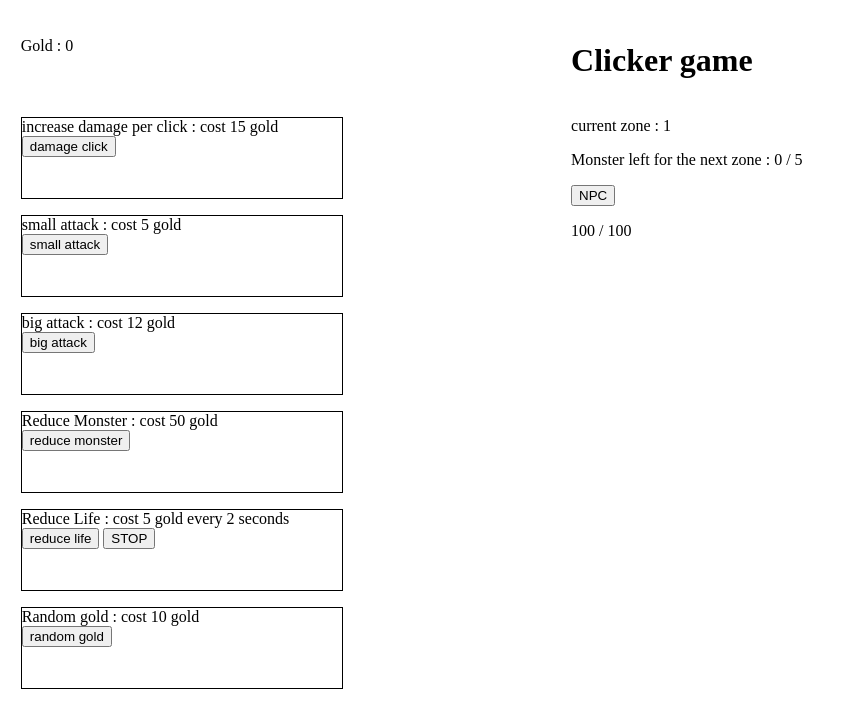
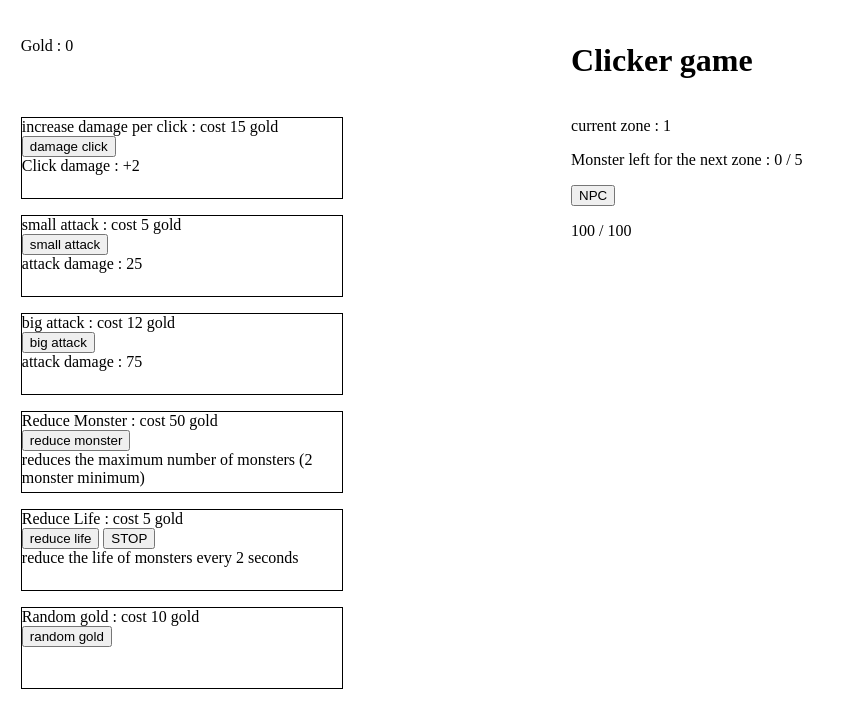
Before and after one commit to SacleuxBenoit/clicker-game, a PHP site: page /game/clicker.php in a window 1280 px wide. Shown: the top 728 px of the page, without its empty margins (0-844 px from the left). Run offline with PHP 8.4, Linux system fonts and the light colour scheme.

Commit message:
add description for every power :arrow_right: clicker.php

```diff
--- a/game/clicker.php
+++ b/game/clicker.php
@@ -16,16 +16,25 @@
 
     <nav class="navDamage">
 
-        <p class="parNav">increase damage per click : cost 15 gold <br> <button onclick="damageClick()" id="ButtonDamageClick">damage click</button></p>
+        <p class="parNav">increase damage per click : cost 15 gold <br> <button onclick="damageClick()" id="ButtonDamageClick">damage click</button>
+        <br> Click damage : +2
+        </p>
 
-        <p class="parNav">small attack : cost 5 gold <br> <button onclick="smallAttack()" id="ButtonSmallAttack">small attack</button></p>
+        <p class="parNav">small attack : cost 5 gold <br> <button onclick="smallAttack()" id="ButtonSmallAttack">small attack</button>
+        <br> attack damage : 25
+        </p>
 
-        <p class="parNav">big attack : cost 12 gold <br> <button onclick="bigAttack()"  id="ButtonBigAttack">big attack</button></p>
+        <p class="parNav">big attack : cost 12 gold <br> <button onclick="bigAttack()"  id="ButtonBigAttack">big attack</button>
+        <br> attack damage : 75
+        </p>
 
-        <p class="parNav">Reduce Monster : cost 50 gold <br> <button onclick="reduceMonster()"  id="ButtonReduceMonster">reduce monster</button></p>
+        <p class="parNav">Reduce Monster : cost 50 gold <br> <button onclick="reduceMonster()"  id="ButtonReduceMonster">reduce monster</button>
+        <br> reduces the maximum number of monsters (2 monster minimum)
+        </p>
 
-        <p class="parNav">Reduce Life : cost 5 gold every 2 seconds<br> <button onclick="startIntReduceLife()"  id="ButtonReduceLife">reduce life</button>
+        <p class="parNav">Reduce Life : cost 5 gold<br> <button onclick="startIntReduceLife()"  id="ButtonReduceLife">reduce life</button>
             <button onclick="clearIntReduceLife()"  id="ButtonClearIntReduceLife">STOP</button>
+            <br> reduce the life of monsters every 2 seconds
         </p>
 
         <p class="parNav">Random gold : cost 10 gold <br> <button onclick="randomGold()"  id="ButtonRandomGold">random gold</button></p>
```
